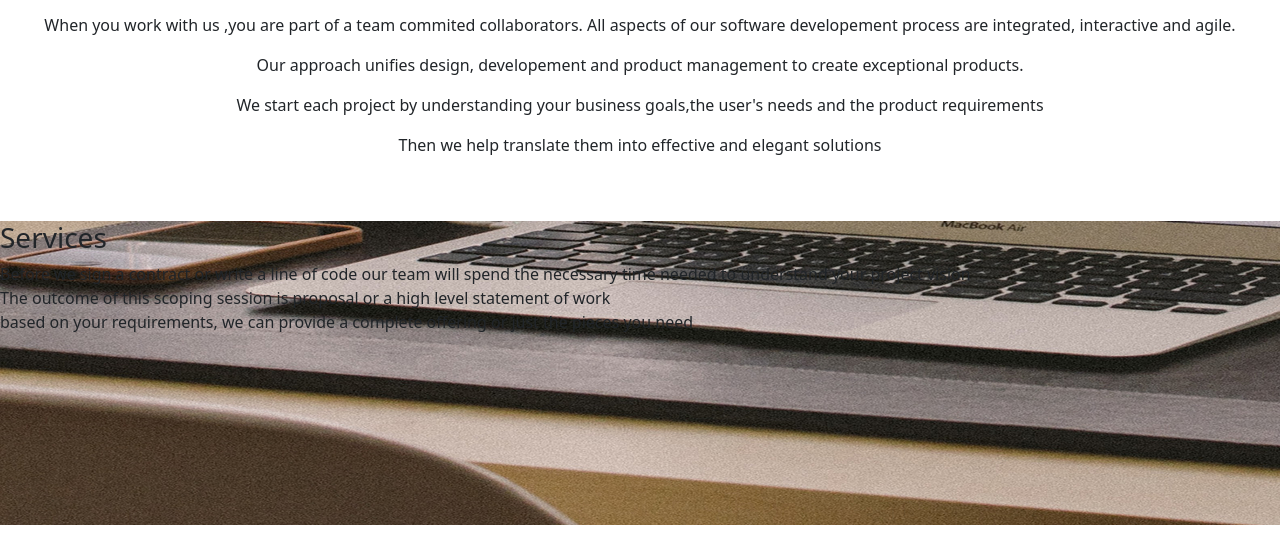
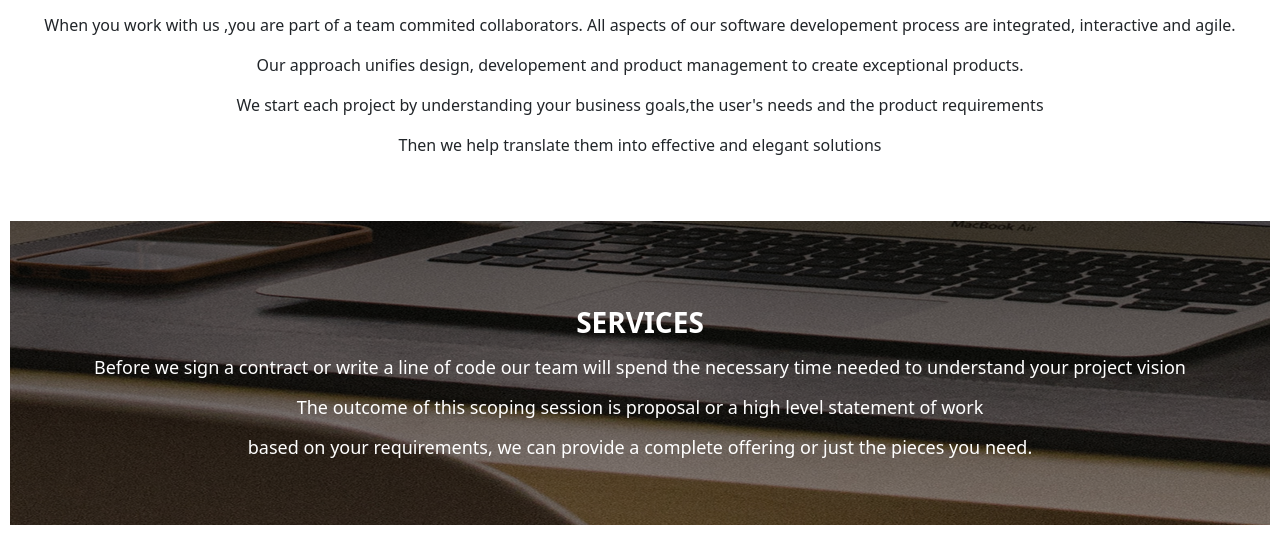
Before and after one commit to melissa-koi/delaniStudio, a plain HTML site: page index.html in a window 1280 px wide. Shown: the part 872-1407 px from the top of the page. Drawn offline with Linux system fonts and the light colour scheme; a script that the page names is missing.

Commit message:
add center to section3

```diff
--- a/css/styles.css
+++ b/css/styles.css
@@ -30,9 +30,21 @@
 .container2{
     text-align: center;
     line-height: 40px;
-    padding-bottom: 40px;
+    padding-bottom: 30px;
+    font-size: 16px;
 }
 .section3{
-    background-image: url("/assets/backgrounds/s_image.jpg");
-    height:38vh
+    background-image:linear-gradient(rgba(0, 0, 0, 0.609),rgba(0, 0, 0, 0.397)), url("/assets/backgrounds/s_image.jpg");
+    height:38vh;
+    margin: 10px
 }
+.container3{
+    text-align: center;
+    line-height: 40px;
+    color:white;
+    font-size: 18px;
+    padding-top: 85px;
+}
+.section3title{
+    font-weight: bold;
+}
--- a/index.html
+++ b/index.html
@@ -29,10 +29,13 @@
     </section>
 
     <section class="section3">
-        <h3 class="section3title">Services</h3>
-        <p class="section3par">
-            Before we sign a contract or write a line of code our team will spend the necessary time needed to understand your project vision<br>The outcome of this scoping session is proposal or a high level statement of work<br>based on your requirements, we can provide a complete offering or just the pieces you need
-        </p>
+        <div class="container3">
+            <h3 class="section3title">SERVICES</h3>
+            <p class="section3par">
+                Before we sign a contract or write a line of code our team will spend the necessary time needed to understand your project vision<br>The outcome of this scoping session is proposal or a high level statement of work<br>based on your requirements, we can provide a complete offering or just the pieces you need.
+            </p>
+        </div>
+
     </section>
 </body>
 </html>
```
